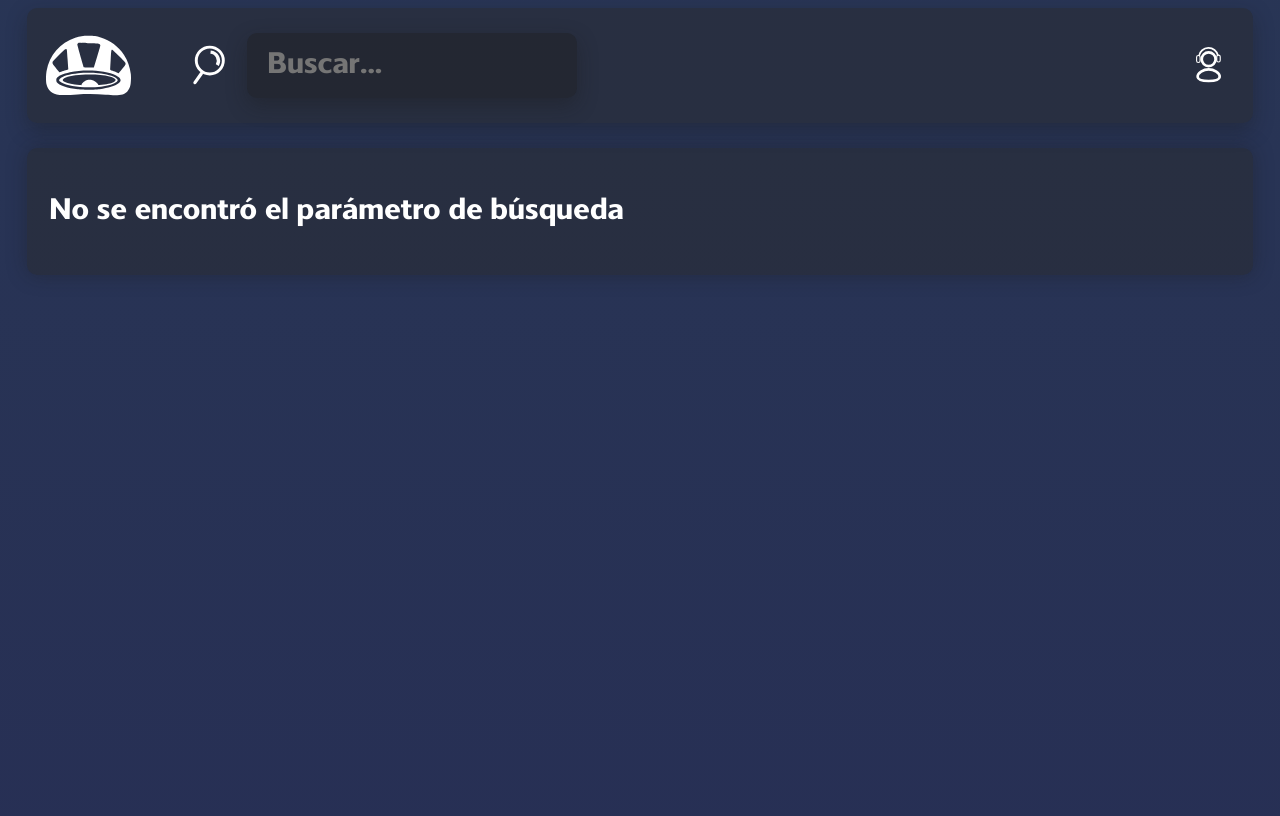
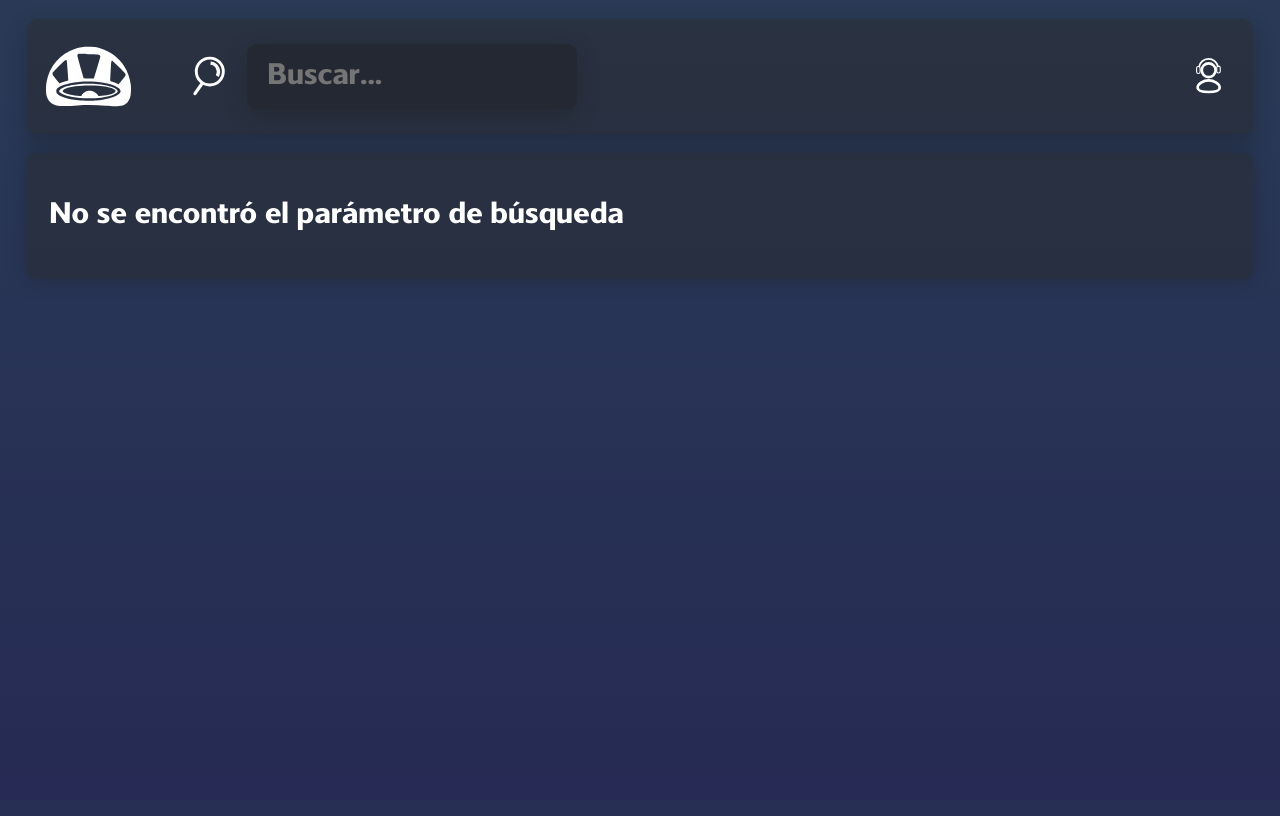
Before and after one commit to macarronesdequeso/findmus, a PHP site: page /search.php in a window 1280 px wide. After the commit the page ends 279 px from the top, so only its background shows below. Run offline with PHP 8.4, Linux system fonts and the light colour scheme.

Commit message:
Consistencia CSS

```diff
--- a/register.php
+++ b/register.php
@@ -34,7 +34,7 @@
                 <input type="email" name="email" id="email" placeholder="Correo" required>
                 <h3>Ingresa una contraseña</h3>
                 <input type="password" name="password" id="password" placeholder="Contraseña" required>
-                <button type="submit">Registrarse</button>
+                <button id="register" type="submit">Registrarse</button>
             </form>
         </div>
     </div>
--- a/styles/search.css
+++ b/styles/search.css
@@ -1,17 +1,8 @@
-@font-face {
-    font-family: LTStreak-Bold;
-    src: url('/styles/localFonts/LTStreak-Bold.ttf') format('truetype');
-}
-
-body {
-    overflow: hidden;
-}
-
 .homeContainer {
     display: flex;
     border-radius: 10px;
     margin-inline: 1.5%;
-    margin-bottom: 2%;
+    margin-block: 1.5%;
     padding: 1%;
 }
 
@@ -29,7 +20,6 @@
 }
 
 #searchInput {
-    font-family: 'LTStreak-Bold';
     font-size: xx-large;
     border-radius: 10px;
     padding-left: 20px;
--- a/styles/song.css
+++ b/styles/song.css
@@ -1,6 +1,5 @@
-@font-face {
-    font-family: LTStreak-Bold;
-    src: url('/resources/fonts/LTStreak-Bold.ttf') format('truetype');
+html, body {
+    height: 100vh;
 }
 
 html {
--- a/styles/styleDefault.css
+++ b/styles/styleDefault.css
@@ -1,13 +1,16 @@
 @font-face {
     font-family: LTStreak-Bold;
     src: url('/styles/localFonts/LTStreak-Bold.ttf') format('truetype');
+    background-size: cover !important;
+}
+
+html, body {
+    background-size: cover;
 }
 
 body {
-    height: 100vh;
-    background-repeat: no-repeat;
-    background-size: 300% 300%;
-    background-position: center;
+    background-size: 100vh 100vh;
+    font-family: 'LTStreak-Bold';
 }
 
 .mainMenu {
@@ -17,10 +20,6 @@
     height: fit-content;
     padding: 2.5em;
     border-radius: 10px;
-}
-
-body {
-    font-family: 'LTStreak-Bold';
 }
 
 h3 {
```
Also changed, not shown: styles/index.css (+7 -9 lines), styles/login.css (+16 -7 lines).
